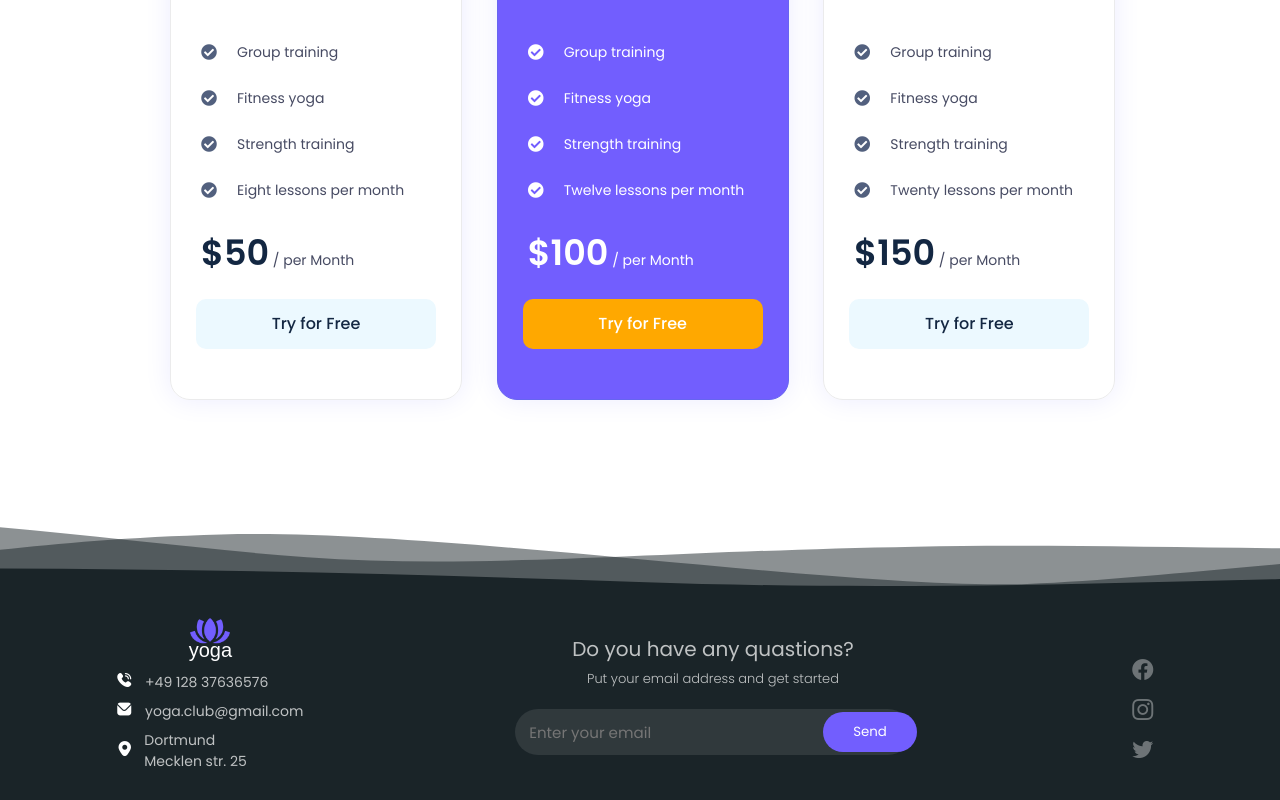
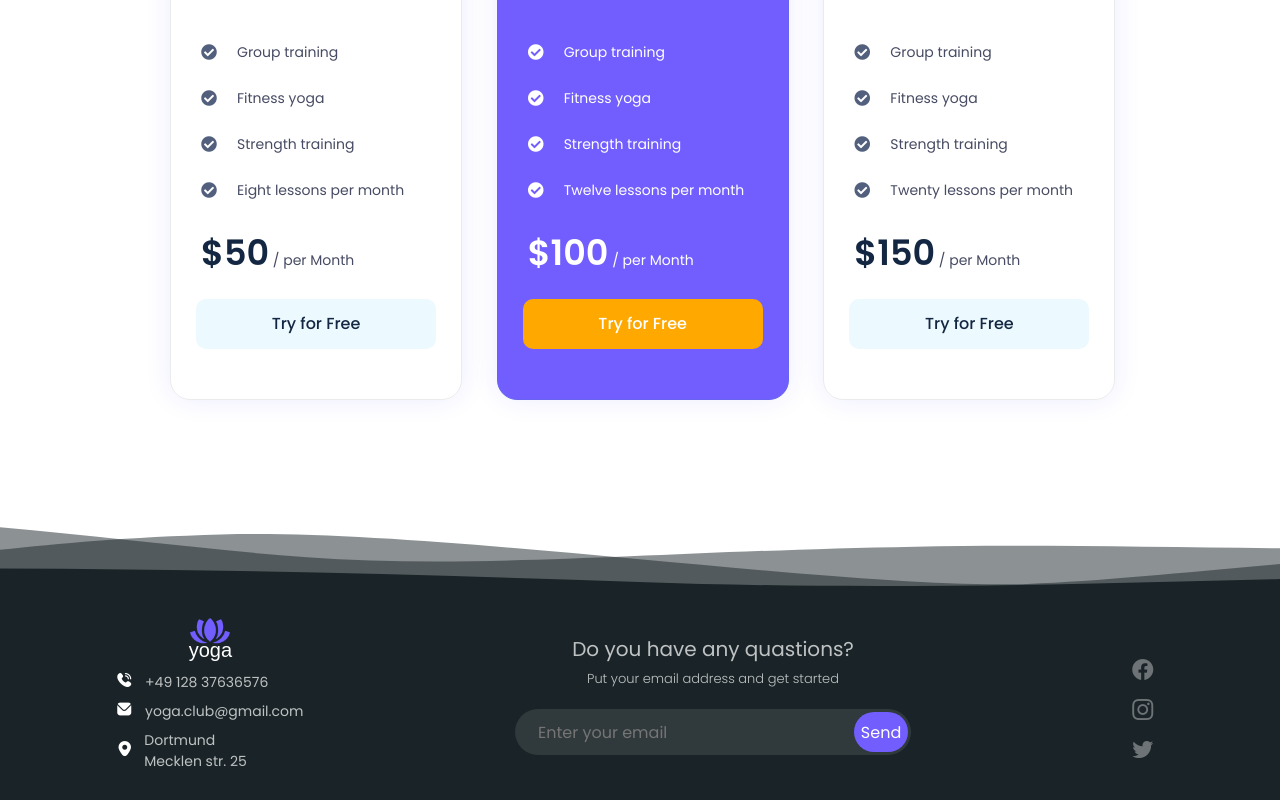
Before and after one commit to Valerij-Hering/yoga, a React (Create React App) app: page / in a window 1280 px wide. Shown: the part 5197-5997 px from the top of the page. Built offline with nearby package versions, Linux system fonts and the light colour scheme; a web font is replaced by a local one.

Commit message:
Add files via upload

```diff
--- a/src/App.css
+++ b/src/App.css
@@ -1555,7 +1555,7 @@ transition: .25s;
   background-color: rgba(255, 255, 255, 0);
   align-self: stretch;
   flex: 1;
-  font-size: 15.1px;
+  font-size: 16px;
   border: none;
   margin-left: 20px;
   outline: none;
@@ -1581,9 +1581,10 @@ transition: .25s;
 
 
 .btn_feedback {
-  padding: 0 30px;
+  width: 100px;
   align-self: stretch;
   border-radius: 50px;
+  font-size: 16px;
   border: none;
   background-color: #725efe;
   color: white;
```
